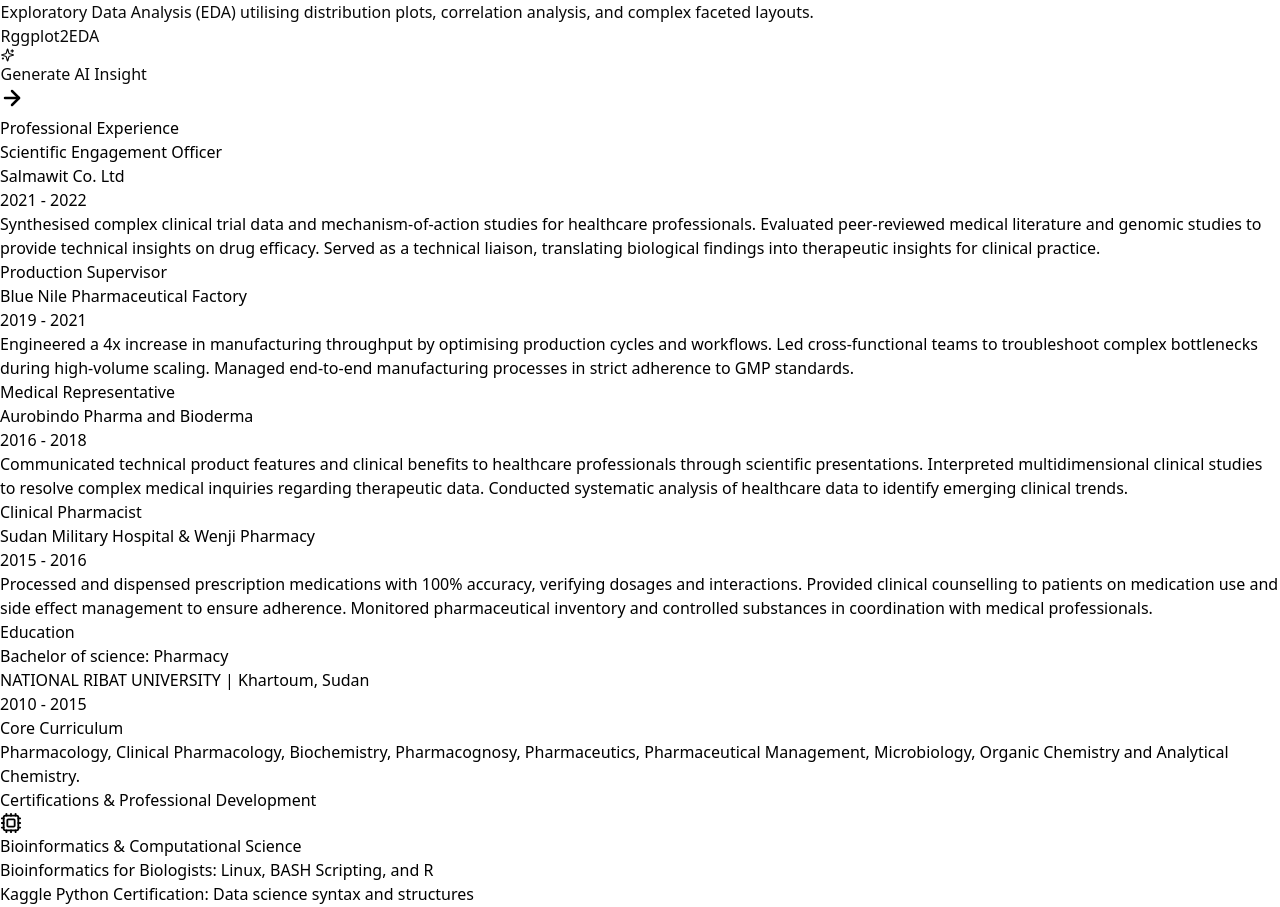
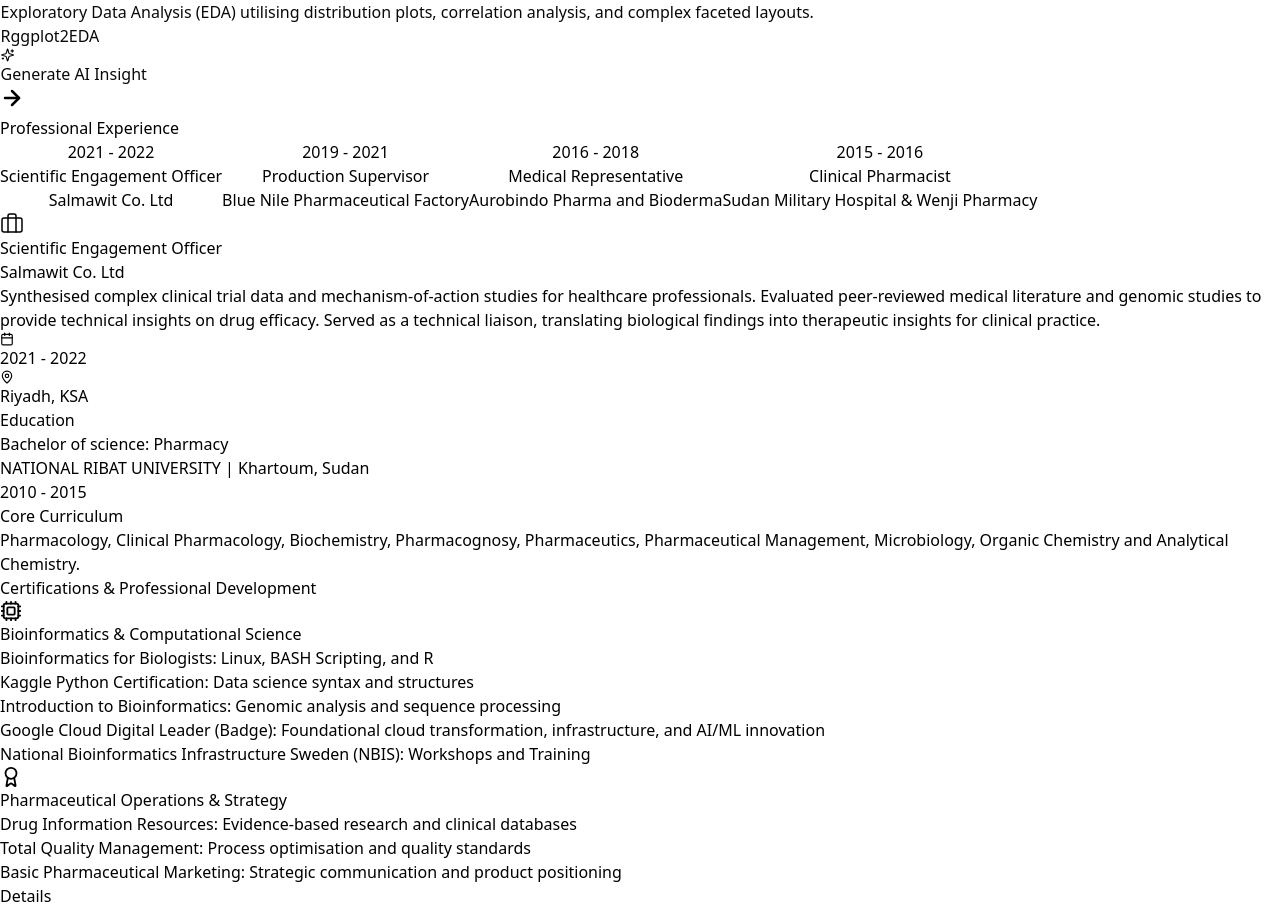
Before and after one commit to mujtababarsi/BioInfo-Portfolio, a React (Vite) app: page / in a window 1280 px wide. Shown: the part 3508-4415 px from the top of the page. Built offline with nearby package versions, Linux system fonts and the light colour scheme.

Commit message:
redesgin experience

```diff
--- a/src/App.jsx
+++ b/src/App.jsx
@@ -4,7 +4,7 @@
   Code2, Award, FlaskConical, Microscope, Cpu, Menu, X, MapPin,
   Phone, CheckCircle2, Sparkles, Send, Loader2, BrainCircuit,
   Volume2, User, Cloud, Activity, FileText, Layers, Globe, ArrowRight,
-  Home
+  Home, ChevronUp, ChevronDown, Briefcase, Calendar
 } from 'lucide-react';
 import {
   XAxis, YAxis, CartesianGrid, Tooltip, ResponsiveContainer,
@@ -194,8 +194,8 @@
 
 function SectionHeading({ title, subtitle }) {
   return (
-    <div className="mb-10 text-center px-4">
-      {/* COMPACT TITLE DESIGN */}
+    <div className="mb-8 text-center px-4">
+      {/* COMPACT TITLE DESIGN - Adjusted margin bottom */}
       <motion.h2
         initial={{ opacity: 0, y: 10 }}
         whileInView={{ opacity: 1, y: 0 }}
@@ -205,7 +205,6 @@
         {title}
       </motion.h2>
 
-      {/* VISUAL ANCHOR (Pill shape) to replace massive whitespace */}
       <div className="w-12 h-1 bg-[#0071e3]/20 mx-auto rounded-full my-4" />
 
       {subtitle && (
@@ -464,15 +463,19 @@
   const [activeSection, setActiveSection] = useState('home');
   const mainContainerRef = useRef(null);
 
-  // New state for projects carousel
+  // Projects State
   const [projectIndex, setProjectIndex] = useState(0);
   const autoSlideRef = useRef(null);
 
+  // Experience State - using selection instead of scroll
+  const [selectedExpIndex, setSelectedExpIndex] = useState(0);
+
+  // --- PROJECTS LOGIC ---
   const resetAutoSlide = () => {
     if (autoSlideRef.current) clearInterval(autoSlideRef.current);
     autoSlideRef.current = setInterval(() => {
       setProjectIndex((prev) => (prev + 2) % PROJECTS.length);
-    }, 6000); // 6 seconds for each set
+    }, 6000);
   };
 
   useEffect(() => {
@@ -490,7 +493,7 @@
   // Scroll Spy Logic for Active Section
   const handleScroll = (e) => {
     const container = e.target;
-    const scrollPosition = container.scrollTop + (container.clientHeight / 2); // Check middle of screen
+    const scrollPosition = container.scrollTop + (container.clientHeight / 2);
 
     const sections = ['home', 'me', 'expertise', 'projects', 'experience', 'education'];
 
@@ -527,7 +530,6 @@
       <section id="home" className="snap-start min-h-screen relative pt-20 pb-24 bg-[#F5F5F7] flex items-center justify-center">
         <div className="max-w-5xl mx-auto px-6 w-full">
           <div className="grid lg:grid-cols-2 gap-12 items-center">
-
             {/* Left Side */}
             <motion.div
               initial={{ opacity: 0, y: 20 }}
@@ -536,24 +538,20 @@
               className="flex flex-col items-center lg:items-start text-center lg:text-left"
             >
               <ProfilePicHolder />
-
               <div className="mt-10 flex flex-col items-center lg:items-start w-full space-y-4">
                 <h1 className="text-4xl md:text-5xl font-bold text-[#1d1d1f] tracking-tight leading-[1.1]">
                   Mohamed <span className="text-[#86868b] font-medium">Elmugtaba</span>
                 </h1>
-
                 <p className="text-xl md:text-2xl font-medium text-[#1d1d1f] tracking-tight">
                   Bioinformatician | Pharmacist
                 </p>
-
                 <div className="flex items-center gap-2 bg-white px-3 py-1.5 rounded-full shadow-sm border border-black/5 mt-2">
                   <span className="w-2 h-2 rounded-full bg-[#34C759]" />
                   <span className="text-[12px] font-medium text-[#1d1d1f] tracking-wide">Available for projects</span>
                 </div>
               </div>
             </motion.div>
-
-            {/* Right Side - Justified Brief Content */}
+            {/* Right Side */}
             <motion.div
               initial={{ opacity: 0, y: 30 }}
               animate={{ opacity: 1, y: 0 }}
@@ -563,7 +561,6 @@
               <p className="text-xl md:text-2xl text-[#1d1d1f] font-normal leading-relaxed tracking-tight max-w-lg mb-10 text-justify hyphens-auto">
                 {summaryBrief}
               </p>
-
               <div className="flex flex-wrap justify-center lg:justify-start gap-4 w-full">
                 <button
                   onClick={() => scrollTo('me')}
@@ -577,7 +574,6 @@
                 </div>
               </div>
             </motion.div>
-
           </div>
         </div>
       </section>
@@ -587,7 +583,6 @@
         <div className="max-w-7xl mx-auto px-6 w-full">
           <SectionHeading title="At the Intersection of Pharmacy & Bioinformatics" subtitle="Bridging clinical expertise with computational precision." />
           <div className="grid lg:grid-cols-2 gap-16 items-start">
-
             <motion.div
               initial={{ opacity: 0, y: 20 }}
               whileInView={{ opacity: 1, y: 0 }}
@@ -602,8 +597,6 @@
                 {summaryFull}
               </p>
             </motion.div>
-
-            {/* Apple Health-style Chart Card */}
             <motion.div
               initial={{ opacity: 0, scale: 0.95 }}
               whileInView={{ opacity: 1, scale: 1 }}
@@ -706,11 +699,11 @@
       </section>
 
       {/* PROJECTS */}
-      <section id="projects" className="snap-start min-h-screen py-24 bg-stone-50 flex items-center justify-center">
+      <section id="projects" className="snap-start min-h-screen py-16 bg-stone-50 flex items-center justify-center">
         <div className="max-w-7xl mx-auto px-6 w-full">
           <SectionHeading title="Selected Projects" />
 
-          <div className="relative grid grid-cols-1 min-h-[28rem]">
+          <div className="relative grid grid-cols-1 min-h-[24rem]">
             <AnimatePresence initial={false}>
               <motion.div
                 key={projectIndex}
@@ -723,7 +716,7 @@
                 {visibleProjects.map((p, idx) => (
                   <div
                     key={p.title}
-                    className="bg-white rounded-[2.5rem] p-10 flex flex-col h-full shadow-[0_10px_30px_-10px_rgba(0,0,0,0.05)] ring-1 ring-black/5 overflow-hidden relative group hover:scale-[1.01] transition-transform duration-300 min-h-[28rem]"
+                    className="bg-white rounded-[2.5rem] p-8 flex flex-col h-full shadow-[0_10px_30px_-10px_rgba(0,0,0,0.05)] ring-1 ring-black/5 overflow-hidden relative group hover:scale-[1.01] transition-transform duration-300 min-h-[22rem]"
                   >
                     <div className="absolute top-0 left-0 w-full h-1.5 bg-gradient-to-r from-[#0071e3] to-[#40a0ff] opacity-0 group-hover:opacity-100 transition-opacity" />
                     <h3 className="text-2xl font-semibold text-[#1d1d1f] mb-2">{p.title}</h3>
@@ -757,28 +750,76 @@
         </div>
       </section>
 
-      {/* EXPERIENCE */}
-      <section id="experience" className="snap-start min-h-screen py-24 bg-white flex items-center justify-center">
-        <div className="max-w-5xl mx-auto px-6 w-full">
+      {/* EXPERIENCE - REDESIGNED: MASTER-DETAIL TIMELINE */}
+      <section id="experience" className="snap-start min-h-screen py-16 bg-white flex items-center justify-center">
+        <div className="max-w-6xl mx-auto px-6 w-full relative">
           <SectionHeading title="Professional Experience" />
-          <div className="space-y-12 relative before:absolute before:left-[19px] before:top-4 before:bottom-4 before:w-[2px] before:bg-[#F5F5F7] md:before:hidden">
-            {EXPERIENCE.map((exp, idx) => (
-              <div key={idx} className="relative pl-12 md:pl-0">
-                <div className="md:hidden absolute left-4 top-1.5 w-2 h-2 rounded-full bg-[#0071e3] ring-4 ring-white" />
-                <div className="bg-[#F5F5F7] p-8 md:p-10 rounded-[2rem] ring-1 ring-black/5 hover:bg-[#F0F0F2] transition-colors">
-                  <div className="flex flex-col md:flex-row justify-between gap-4 mb-6 md:items-center">
+
+          <div className="grid grid-cols-1 md:grid-cols-[1fr_2fr] gap-8 h-[30rem]">
+            {/* LEFT: TIMELINE LIST */}
+            <div className="flex flex-col gap-2 overflow-y-auto pr-2 custom-scrollbar">
+              {EXPERIENCE.map((exp, idx) => (
+                <button
+                  key={idx}
+                  onClick={() => setSelectedExpIndex(idx)}
+                  className={`text-left p-4 rounded-2xl transition-all duration-300 border ${
+                    selectedExpIndex === idx
+                      ? 'bg-[#F5F5F7] border-[#0071e3]/20 shadow-sm'
+                      : 'bg-white border-transparent hover:bg-[#F5F5F7]'
+                  }`}
+                >
+                  <div className="flex items-center gap-3 mb-1">
+                    <div className={`w-2 h-2 rounded-full ${selectedExpIndex === idx ? 'bg-[#0071e3]' : 'bg-[#d2d2d7]'}`} />
+                    <span className={`text-xs font-bold uppercase tracking-wider ${selectedExpIndex === idx ? 'text-[#0071e3]' : 'text-[#86868b]'}`}>
+                      {exp.period}
+                    </span>
+                  </div>
+                  <h4 className={`text-lg font-bold ${selectedExpIndex === idx ? 'text-[#1d1d1f]' : 'text-[#424245]'}`}>
+                    {exp.role}
+                  </h4>
+                  <p className="text-sm text-[#86868b] truncate">{exp.org}</p>
+                </button>
+              ))}
+            </div>
+
+            {/* RIGHT: DETAIL CARD */}
+            <div className="relative h-full">
+              <AnimatePresence mode="wait">
+                <motion.div
+                  key={selectedExpIndex}
+                  initial={{ opacity: 0, x: 20 }}
+                  animate={{ opacity: 1, x: 0 }}
+                  exit={{ opacity: 0, x: -20 }}
+                  transition={{ duration: 0.3 }}
+                  className="h-full bg-white/80 backdrop-blur-xl border border-black/5 rounded-[2.5rem] p-10 shadow-[0_20px_40px_-12px_rgba(0,0,0,0.1)] flex flex-col justify-center"
+                >
+                  <div className="flex items-center gap-3 mb-6">
+                    <div className="p-3 bg-[#0071e3]/10 rounded-2xl text-[#0071e3]">
+                      <Briefcase size={24} strokeWidth={1.5} />
+                    </div>
                     <div>
-                      <h4 className="text-2xl font-semibold text-[#1d1d1f]">{exp.role}</h4>
-                      <p className="text-[#0071e3] font-medium text-[17px] mt-1">{exp.org}</p>
+                      <h3 className="text-2xl font-bold text-[#1d1d1f]">{EXPERIENCE[selectedExpIndex].role}</h3>
+                      <p className="text-[#0071e3] font-medium text-lg">{EXPERIENCE[selectedExpIndex].org}</p>
                     </div>
-                    <span className="text-[12px] font-semibold text-[#86868b] bg-white px-4 py-1.5 rounded-full border border-black/5 w-fit">{exp.period}</span>
                   </div>
-                  <p className="text-[#424245] text-[16px] leading-relaxed font-normal">
-                    {exp.description}
+
+                  <div className="w-full h-[1px] bg-black/5 mb-6" />
+
+                  <p className="text-lg text-[#424245] leading-relaxed">
+                    {EXPERIENCE[selectedExpIndex].description}
                   </p>
-                </div>
-              </div>
-            ))}
+
+                  <div className="mt-8 flex gap-3">
+                     <span className="inline-flex items-center gap-2 px-4 py-2 rounded-full bg-[#F5F5F7] text-[#1d1d1f] text-sm font-medium border border-black/5">
+                        <Calendar size={14} className="text-[#86868b]" /> {EXPERIENCE[selectedExpIndex].period}
+                     </span>
+                     <span className="inline-flex items-center gap-2 px-4 py-2 rounded-full bg-[#F5F5F7] text-[#1d1d1f] text-sm font-medium border border-black/5">
+                        <MapPin size={14} className="text-[#86868b]" /> Riyadh, KSA
+                     </span>
+                  </div>
+                </motion.div>
+              </AnimatePresence>
+            </div>
           </div>
         </div>
       </section>
```
